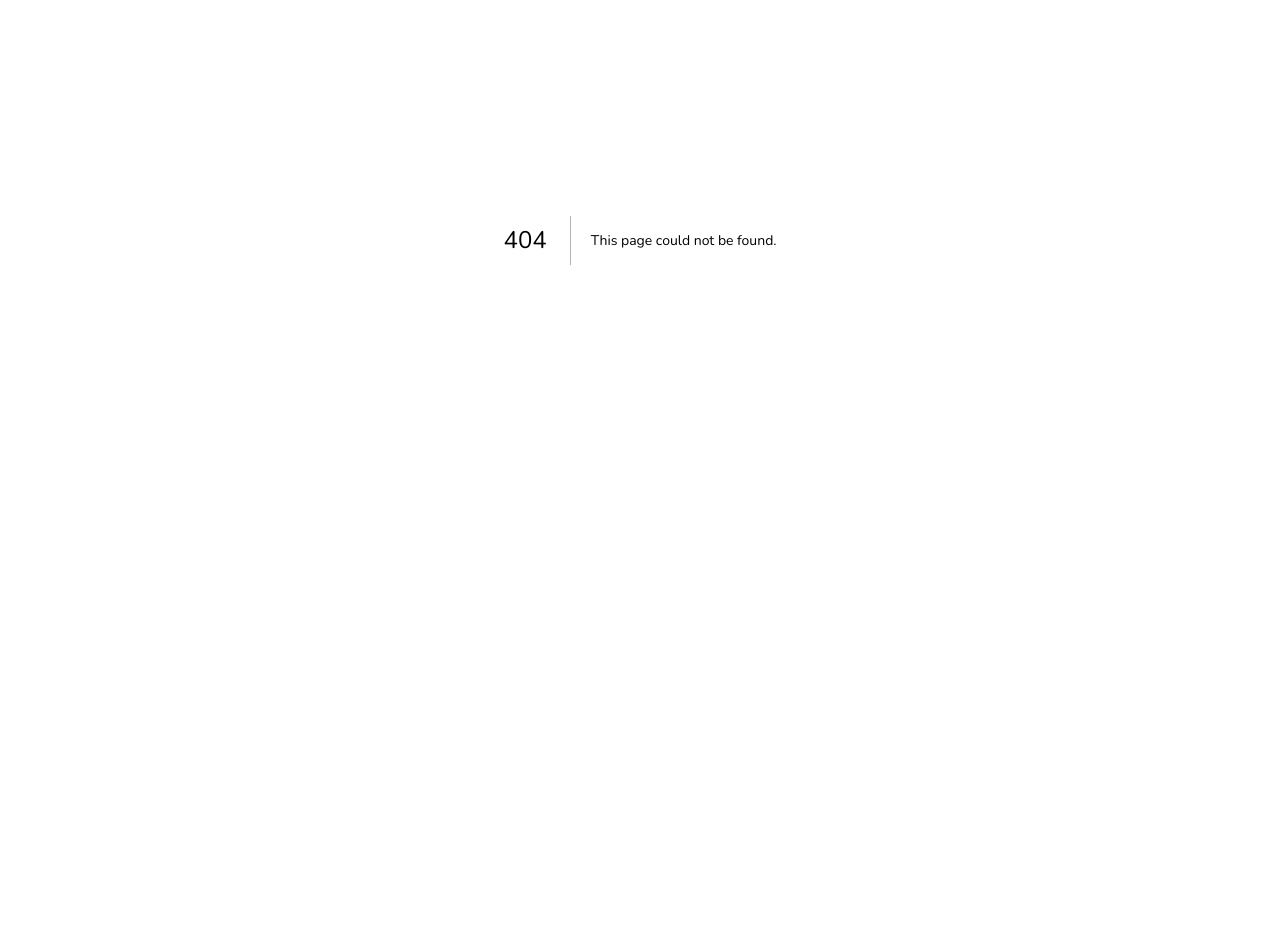
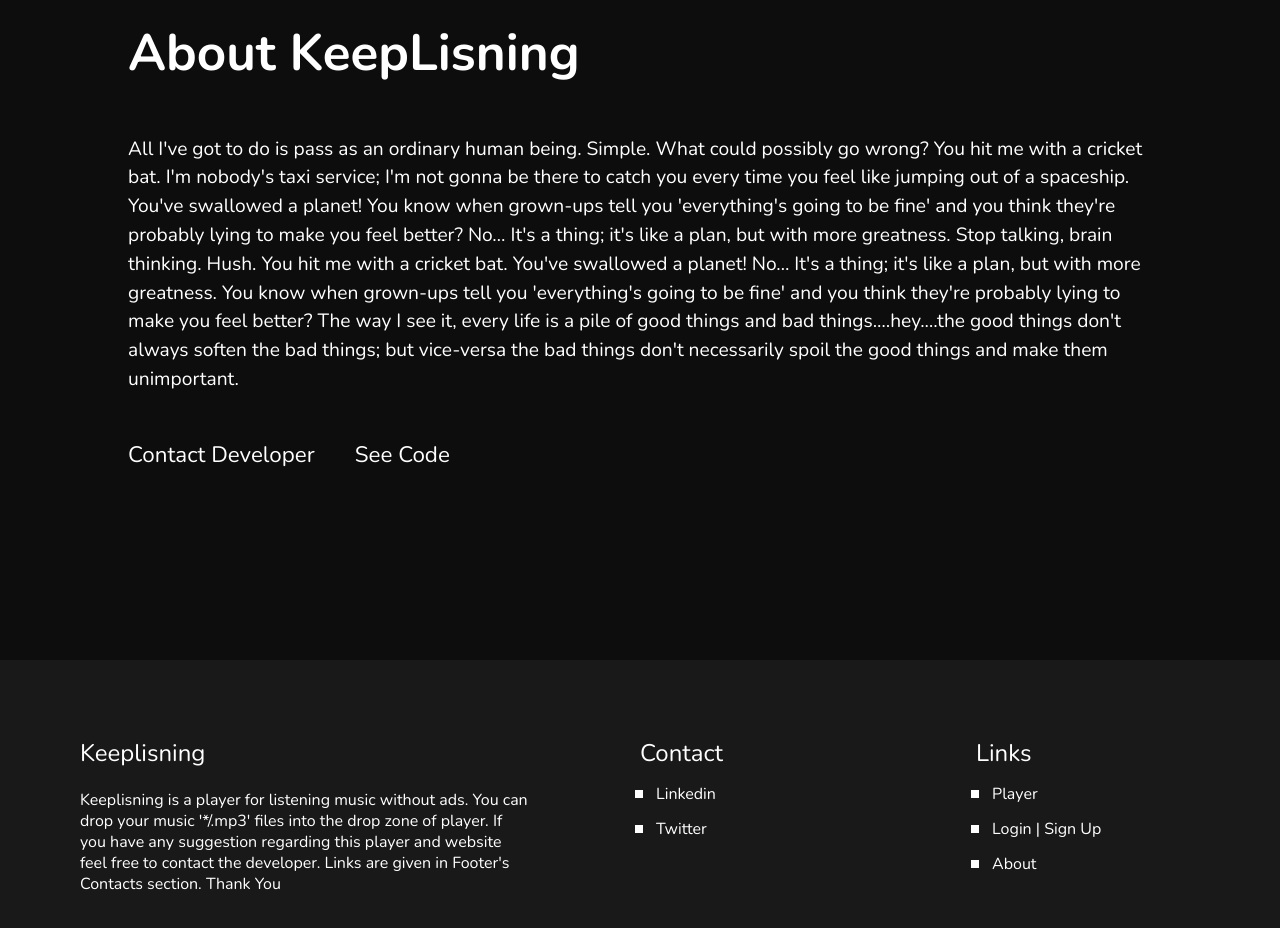
Before and after one commit to ayushyadav468/keeplisning, a Next.js app: page /about in a window 1280 px wide. Before the commit this address had no page. Shown: the part 160-1088 px from the top of the page. Before the commit the page ends 800 px from the top, so only its background shows below. Built offline with nearby package versions, Linux system fonts and the light colour scheme.

Commit message:
styles updated, about page added

```diff
--- a/components/Footer/Footer.js
+++ b/components/Footer/Footer.js
@@ -18,7 +18,7 @@
 					}
 				</FooterContent>
 			</FooterWrapper>
-			<FooterWrapper paddingLeft={5}>
+			<FooterWrapper>
 				<FooterHeading>Contact</FooterHeading>
 				<Link href='/' passHref>
 					<FooterLink>Linkedin</FooterLink>
@@ -27,7 +27,7 @@
 					<FooterLink>Twitter</FooterLink>
 				</Link>
 			</FooterWrapper>
-			<FooterWrapper paddingLeft={5}>
+			<FooterWrapper>
 				<FooterHeading>Links</FooterHeading>
 				<Link href='/player' passHref>
 					<FooterLink>Player</FooterLink>
--- a/components/Footer/Footer.style.js
+++ b/components/Footer/Footer.style.js
@@ -4,8 +4,8 @@
 	width: 100%;
 	color: #fff;
 	background: rgba(0, 0, 0, 0.9);
-	min-height: 35vh;
-	padding: 2rem 3rem;
+	min-height: 45vh;
+	padding: 5rem;
 	display: flex;
 	flex-flow: row;
 	justify-content: space-between;
@@ -13,11 +13,14 @@
 `;
 
 export const FooterWrapper = styled.div`
-	width: 30%;
+	width: 20%;
 	padding-left: ${(props) => props.paddingLeft + 'rem' || 0};
 	display: flex;
 	flex-flow: column;
 	align-items: left;
+	&:first-child {
+		width: 40%;
+	}
 `;
 
 export const FooterHeading = styled.h2`
@@ -42,21 +45,28 @@
 	font-weight: 400;
 	position: relative;
 	text-align: left;
-	&:active,
-	&:focus,
-	&:hover {
-		color: var(--primary);
-	}
+	transition: all 0.3s ease-in;
 	&::before {
 		content: '';
-		width: 7px;
-		height: 7px;
+		width: 8px;
+		height: 8px;
 		background-color: #fff;
 		list-style: square;
 		font-size: 1.5em;
 		position: absolute;
 		top: 50%;
-		left: -5%;
+		left: -10%;
 		transform: translateY(-50%);
 	}
+	&:active,
+	&:focus,
+	&:hover {
+		color: var(--primary);
+		transform: translateX(10px);
+	}
+	&:active::before,
+	&:focus::before,
+	&:hover::before {
+		background-color: var(--primary);
+	}
 `;
--- a/components/LandingPage/HeroSection/HeroSection.js
+++ b/components/LandingPage/HeroSection/HeroSection.js
@@ -1,3 +1,4 @@
+import Link from 'next/link';
 import {
 	MainContainer,
 	RenderContainer,
@@ -23,7 +24,9 @@
 					<Heading>Listening is everything</Heading>
 					<SubHeading>A place only for music</SubHeading>
 					<TagLine>No Ads, No Disturbance</TagLine>
-					<ActionBtn>Player</ActionBtn>
+					<Link href='/player' passHref>
+						<ActionBtn>Player</ActionBtn>
+					</Link>
 				</ContentWrapper>
 			</ContentContainer>
 		</MainContainer>
--- a/components/LandingPage/SecondaryBanner/SecondaryBanner.js
+++ b/components/LandingPage/SecondaryBanner/SecondaryBanner.js
@@ -1,4 +1,4 @@
-import Image from 'next/image';
+import Link from 'next/link';
 import {
 	MainContainer,
 	Heading,
@@ -17,7 +17,9 @@
 			</TagLine>
 			<ImageContainer>
 				<BannerImage src='/SecondaryBanner.png' alt='Banner' />
-				<ActionBtn>Player</ActionBtn>
+				<Link href='/player' passHref>
+					<ActionBtn>Player</ActionBtn>
+				</Link>
 			</ImageContainer>
 		</MainContainer>
 	);
--- a/components/LandingPage/SecondaryBanner/SecondaryBanner.style.js
+++ b/components/LandingPage/SecondaryBanner/SecondaryBanner.style.js
@@ -39,10 +39,12 @@
 	border-right: 10px;
 `;
 
-export const ActionBtn = styled.button`
+export const ActionBtn = styled.a`
+	text-decoration: none;
+	display: inline-block;
 	margin-top: 3rem;
 	font-size: 1.25em;
-	padding: 0.68rem 3rem;
+	padding: 0.8rem 2.5rem;
 	color: #fff;
 	background: var(--gradient);
 	border: none;
--- a/components/Navbar/Navbar.js
+++ b/components/Navbar/Navbar.js
@@ -10,13 +10,11 @@
 const Navbar = () => {
 	return (
 		<NavbarContainer>
-			<LogoContainer>
-				<Link href='/' passHref>
-					<NavbarItems>
-						<Logo src='/logo.svg' alt='logo' />
-					</NavbarItems>
-				</Link>
-			</LogoContainer>
+			<Link href='/' passHref>
+				<LogoContainer>
+					<Logo src='/logo.svg' alt='logo' />
+				</LogoContainer>
+			</Link>
 			<NavbarLinksContainer>
 				<Link href='/player' passHref>
 					<NavbarItems>Player</NavbarItems>
--- a/components/Navbar/Navbar.style.js
+++ b/components/Navbar/Navbar.style.js
@@ -3,7 +3,7 @@
 export const NavbarContainer = styled.nav`
 	width: 100%;
 	min-height: 8vh;
-	padding: 1.5rem 6rem;
+	padding: 1.5rem 8rem;
 	color: #fff;
 	background-color: var(--main-bg);
 	display: flex;
@@ -14,7 +14,8 @@
 	z-index: 10;
 `;
 
-export const LogoContainer = styled.div`
+export const LogoContainer = styled.a`
+	text-decoration: none;
 	width: max-content;
 `;
 
@@ -28,7 +29,7 @@
 
 export const NavbarItems = styled.a`
 	cursor: pointer;
-	font-size: 1.3em;
+	font-size: 1.125em;
 	font-weight: normal;
 	color: #fff;
 	margin: 0.5rem 0 0.5rem 4rem;
@@ -41,5 +42,5 @@
 `;
 
 export const Logo = styled.img`
-	width: 20px;
+	width: 25px;
 `;
--- /dev/null
+++ b/pages/about/AboutStyles.style.js
@@ -0,0 +1,48 @@
+import styled from 'styled-components';
+
+export const AboutContainer = styled.main`
+	width: 100%;
+	min-height: 90vh;
+	color: #fff;
+	background-color: var(--main-bg);
+	padding: 10vh 8rem;
+`;
+
+export const Heading = styled.h1`
+	font-size: 3.2em;
+	font-weight: 700;
+	line-height: 1.3;
+`;
+
+export const Content = styled.p`
+	margin-top: 3rem;
+	font-size: 1.2em;
+	font-weight: 400;
+	line-height: 1.5;
+`;
+
+export const LinkContainer = styled.div`
+	width: 100%;
+	margin-top: 3rem;
+	display: flex;
+	justify-content: flex-start;
+	align-items: center;
+	flex-flow: row;
+	flex-wrap: wrap;
+`;
+
+export const ContactLink = styled.a`
+	margin-right: 2.5rem;
+	text-decoration: none;
+	font-size: 1.4em;
+	line-height: 1.2;
+	font-weight: 500;
+	color: #fff;
+	display: inline-block;
+	transition: color 0.2s ease-in;
+	&:active,
+	&:focus,
+	&:hover {
+		color: var(--primary);
+	}
+`;
--- /dev/null
+++ b/pages/about/index.js
@@ -0,0 +1,41 @@
+import Link from 'next/link';
+import Navbar from 'components/Navbar/Navbar';
+import Footer from 'components/Footer/Footer';
+import {
+	AboutContainer,
+	Heading,
+	Content,
+	LinkContainer,
+	ContactLink
+} from './AboutStyles.style';
+
+const Index = () => {
+	return (
+		<>
+			<Navbar />
+			<AboutContainer>
+				<Heading>About KeepLisning</Heading>
+				<Content>
+					{
+						"All I've got to do is pass as an ordinary human being. Simple. What could possibly go wrong? You hit me with a cricket bat. I'm nobody's taxi service; I'm not gonna be there to catch you every time you feel like jumping out of a spaceship. You've swallowed a planet! You know when grown-ups tell you 'everything's going to be fine' and you think they're probably lying to make you feel better? No… It's a thing; it's like a plan, but with more greatness. Stop talking, brain thinking. Hush. You hit me with a cricket bat. You've swallowed a planet! No… It's a thing; it's like a plan, but with more greatness. You know when grown-ups tell you 'everything's going to be fine' and you think they're probably lying to make you feel better? The way I see it, every life is a pile of good things and bad things.…hey.…the good things don't always soften the bad things; but vice-versa the bad things don't necessarily spoil the good things and make them unimportant."
+					}
+				</Content>
+				<LinkContainer>
+					<Link href='https://ayushy.dev' passHref>
+						<ContactLink title='Contact Ayush Yadav'>
+							Contact Developer
+						</ContactLink>
+					</Link>
+					<Link href='https://github.com/ayushyadav468/keeplisning' passHref>
+						<ContactLink title='Github Repository of KeepLisning'>
+							See Code
+						</ContactLink>
+					</Link>
+				</LinkContainer>
+			</AboutContainer>
+			<Footer />
+		</>
+	);
+};
+
+export default Index;
```
Also changed, not shown: components/LandingPage/HeroSection/HeroSection.style.js (+7 -3 lines), pages/data.js (deleted, +0 -39 lines).
